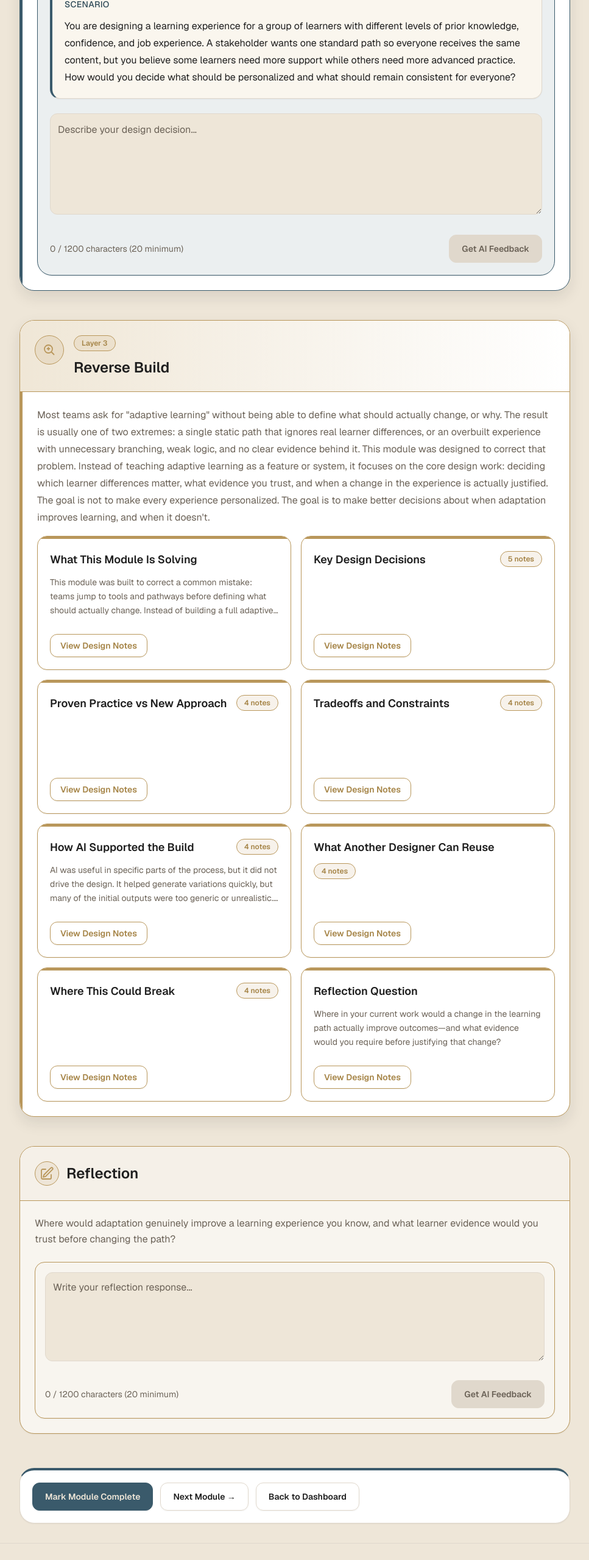
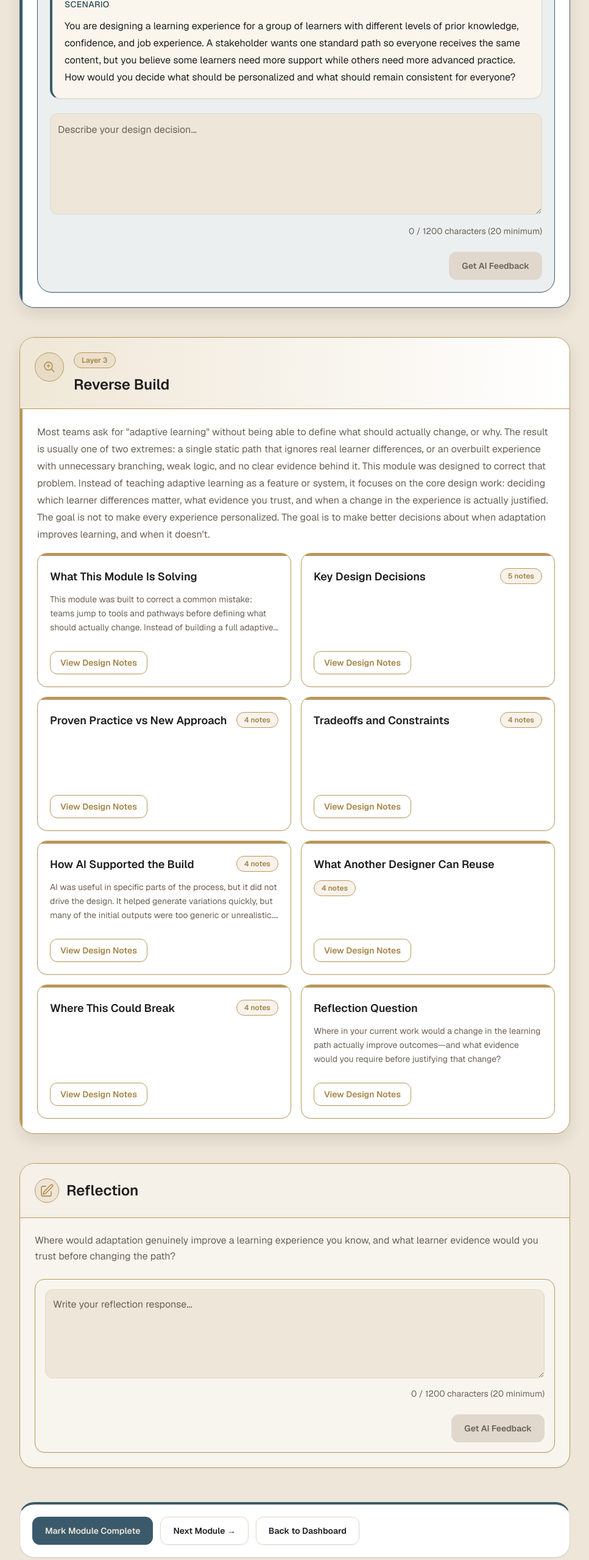
Before and after one commit to BradleyAPierce/future_of_id, a Next.js app in the folder web/: page /course/module/adaptive-learning in a window 1280 px wide. Shown: the part 2860-5419 px from the top of the page at 61% size, without its empty margins (296-1263 px from the left). Built offline with nearby package versions, Linux system fonts and the light colour scheme.

Commit message:
Enhance ReflectionFeedbackAI and ScenarioDecisionAI components by adding character count display, minimum length validation, and error handling. Refactor layout for improved responsiveness and user experience.

```diff
--- a/web/components/course/ReflectionFeedbackAI.tsx
+++ b/web/components/course/ReflectionFeedbackAI.tsx
@@ -73,14 +73,13 @@ export default function ReflectionFeedbackAI({
         onChange={setResponse}
         rows={5}
         maxLength={1200}
+        minLength={MIN_RESPONSE_LENGTH}
+        error={error}
+        showCharacterCount
         placeholder="Write your reflection response..."
       />
 
-      <div className="flex flex-col gap-2 sm:flex-row sm:items-center sm:justify-between">
-        <p className="text-sm text-[var(--muted)]">
-          {trimmedResponse.length} / 1200 characters ({MIN_RESPONSE_LENGTH} minimum)
-        </p>
-
+      <div className="flex justify-end">
         <Button
           type="button"
           onClick={handleSubmit}
@@ -89,8 +88,6 @@ export default function ReflectionFeedbackAI({
           {isLoading ? "Getting Feedback..." : "Get AI Feedback"}
         </Button>
       </div>
-
-      {error && <p className="text-sm text-[var(--danger-hover)]">{error}</p>}
 
       {feedback && (
         <AIFeedbackPanel
--- a/web/components/course/ScenarioDecisionAI.tsx
+++ b/web/components/course/ScenarioDecisionAI.tsx
@@ -157,14 +157,13 @@ export default function ScenarioDecisionAI({
         onChange={setResponse}
         rows={5}
         maxLength={1200}
+        minLength={MIN_RESPONSE_LENGTH}
+        error={error}
+        showCharacterCount
         placeholder="Describe your design decision..."
       />
 
-      <div className="flex flex-col gap-2 sm:flex-row sm:items-center sm:justify-between">
-        <p className="text-sm text-[var(--muted)]">
-          {trimmedResponse.length} / 1200 characters ({MIN_RESPONSE_LENGTH} minimum)
-        </p>
-
+      <div className="flex justify-end">
         <Button
           type="button"
           onClick={handleSubmit}
@@ -173,8 +172,6 @@ export default function ScenarioDecisionAI({
           {isLoading ? "Getting Feedback..." : "Get AI Feedback"}
         </Button>
       </div>
-
-      {error && <p className="text-sm text-[var(--danger-hover)]">{error}</p>}
 
       {feedback && (
         <>
```
